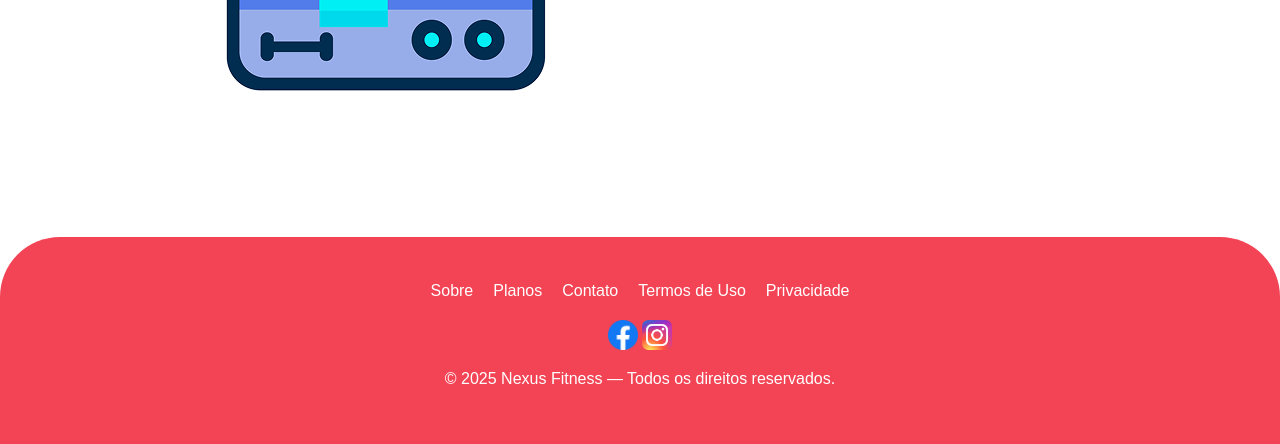
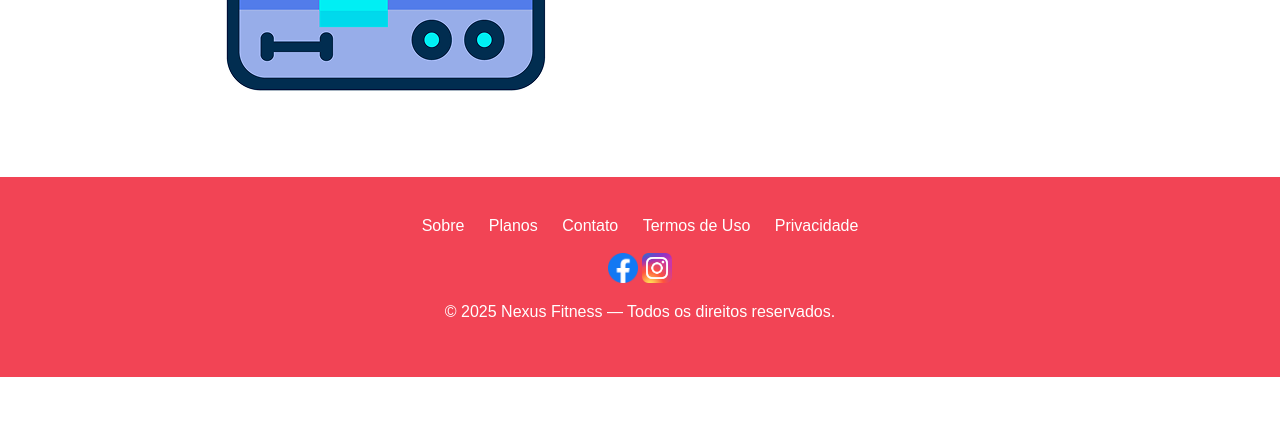
Before and after one commit to Nayara95/NexusFitness, a PHP site: page / in a window 1280 px wide. Shown: the part 1321-1765 px from the top of the page. After the commit the page ends 1698 px from the top, so only its background shows below. Run offline with PHP 8.4, Linux system fonts and the light colour scheme.

Commit message:
ajustado rodape para ficar fixado no canto inferior do site

```diff
--- a/index.html
+++ b/index.html
@@ -62,7 +62,7 @@
                 <a href="#">Termos de Uso</a>
                 <a href="#">Privacidade</a>
         </div>
-
+        <br>
     <!-- ======== Redes Sociais ======== -->
             <div class="footer-img">
                 <a href="#"><img src="imagens/facebook.png" alt="Facebook"></a>
--- a/style.css
+++ b/style.css
@@ -14,6 +14,9 @@ body {
     background-color: var(--CorFundoTotal);
     margin: 0;
     color: var(--CortextoPadrao);
+    display: flex; /*fixar rodape e elementos do body*/
+    flex-direction: column; /*orientação do body em coluna*/
+    min-height: 100vh; /*tamanho minimo*/
 }
 
 /* ======== CABEÇALHO ======== */
@@ -222,25 +225,16 @@ main {
 /* ======== RODAPÉ ======== */
 footer {
     background-color: var(--CorFundoElementos2);
-    position: relative;
     color: var(--CorTextoBTN);
+    margin-top: auto;
     text-align: center;
     padding: 40px 20px;
-    margin-top: 60px;
-    border-radius: 60px 60px 0 0;
-}
 
-.footer-links {
-    display: flex;
-    justify-content: center;
-    flex-wrap: wrap;
-    padding-bottom: 15px;
-    box-sizing: border-box;
 }
 
 .footer-img img {
     width: 30px;
-    height: auto;
+
 }
 
 .footer-links a {
@@ -248,6 +242,7 @@ footer {
     text-decoration: none;
     margin: 5px 10px;
 }
+
 
 .img-banner img {
     width: 100%;
```
